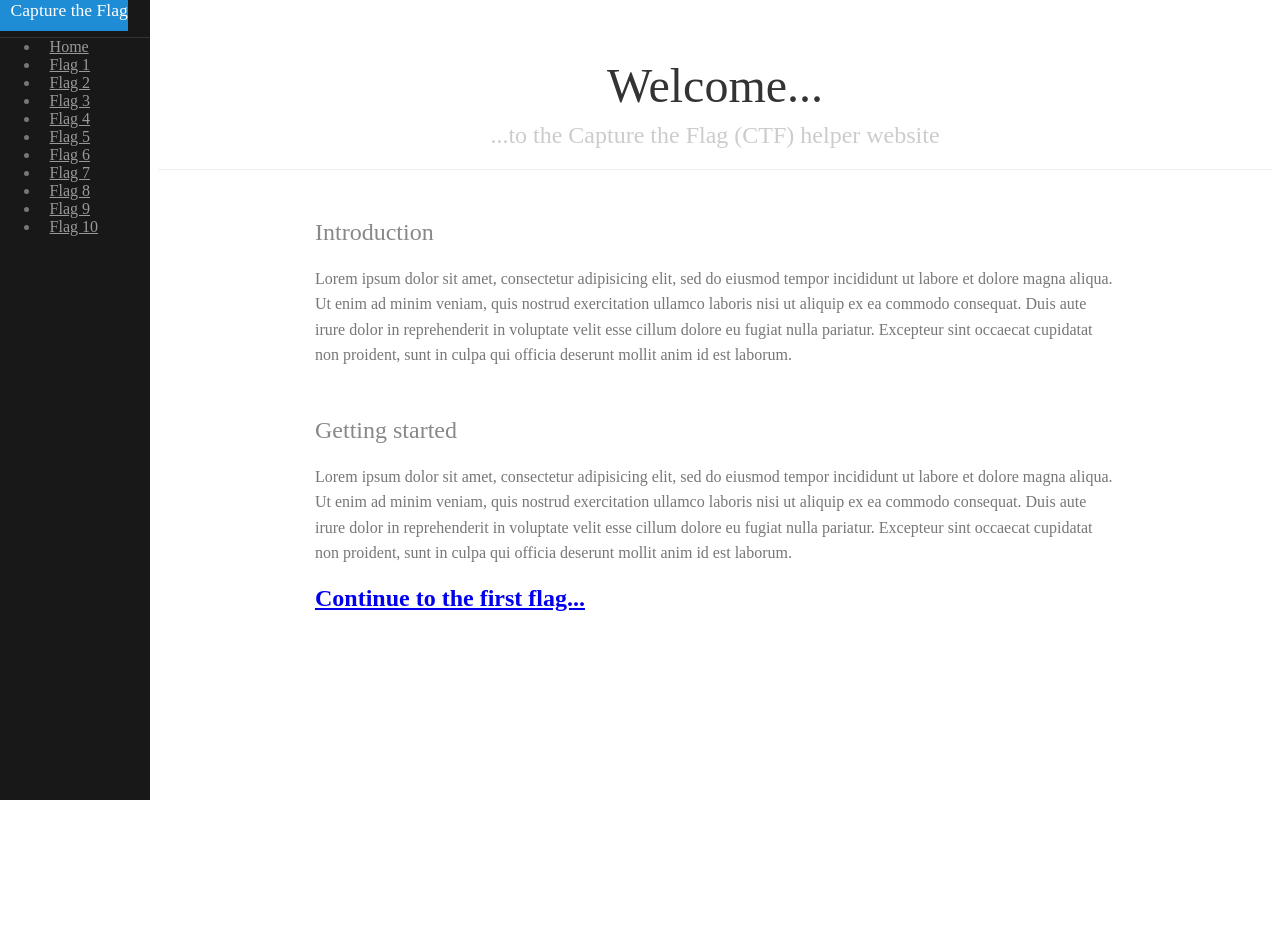
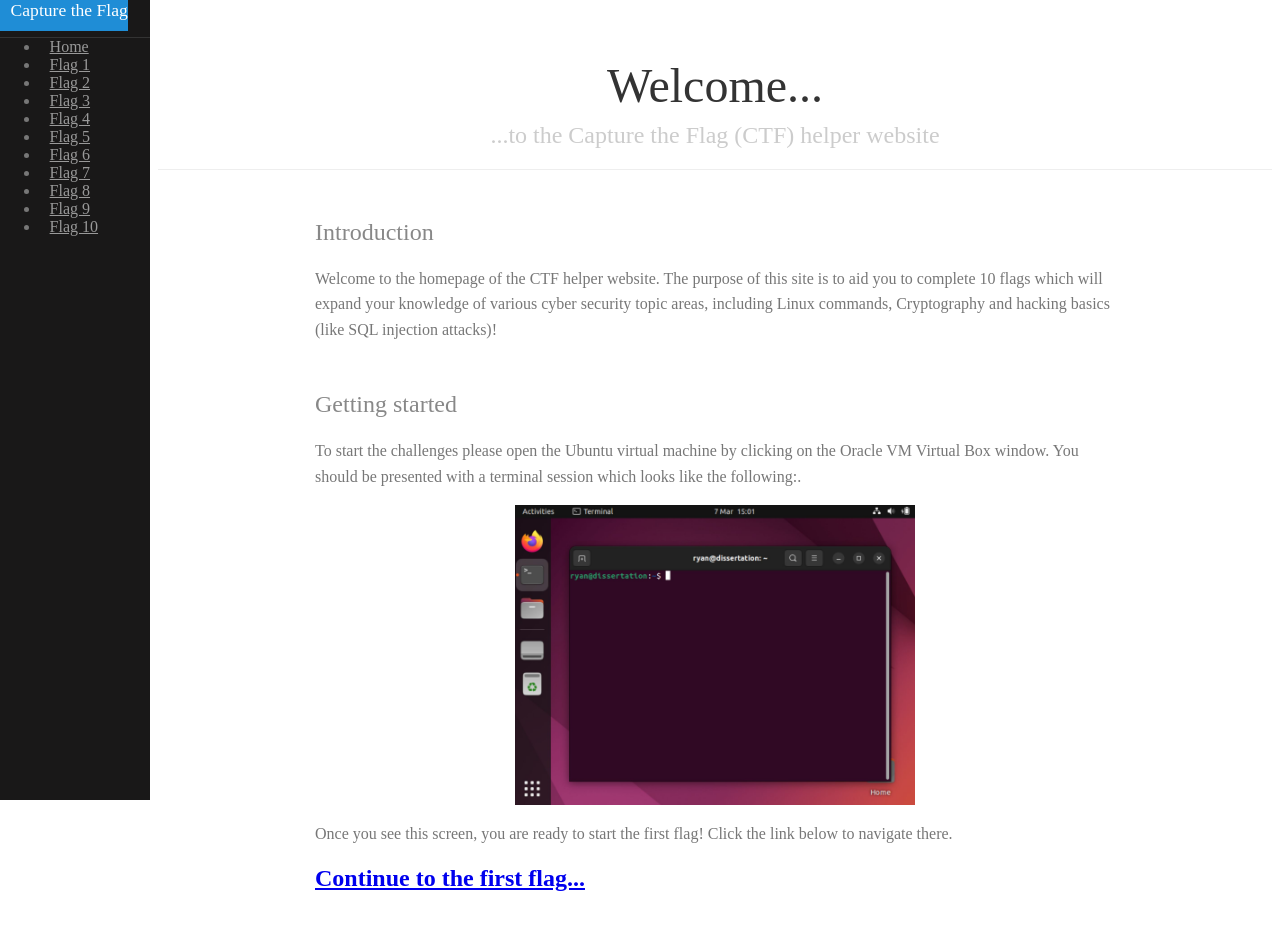
Before and after one commit to donnelly-r/ctf-website, a Flask app: page /index in a window 1280 px wide. Before the commit the page ends 800 px from the top, so only its background shows below. Run offline with Flask 2, Linux system fonts and the light colour scheme.

Commit message:
created content for index.html and added image hosting capability

```diff
--- a/static/style.css
+++ b/static/style.css
@@ -3,6 +3,13 @@ Style provided by https://github.com/pure-css/pure/tree/master/site/static/layou
 */
 
 .code { font-family: 'Courier New', Courier, monospace }
+
+.center {
+    display: block;
+    margin-left: auto;
+    margin-right: auto;
+    width: 50%;
+  }
 
 input[type=text], select {
     width: 100%;
--- a/templates/index.html
+++ b/templates/index.html
@@ -46,21 +46,21 @@
             <div class="content">
                 <h2 class="content-subhead">Introduction</h2>
                 <p>
-                    Lorem ipsum dolor sit amet, consectetur adipisicing elit, sed do eiusmod tempor incididunt ut labore
-                    et dolore magna aliqua. Ut enim ad minim veniam, quis nostrud exercitation ullamco laboris nisi ut
-                    aliquip ex ea commodo consequat. Duis aute irure dolor in reprehenderit in voluptate velit esse
-                    cillum dolore eu fugiat nulla pariatur. Excepteur sint occaecat cupidatat non proident, sunt in
-                    culpa qui officia deserunt mollit anim id est laborum.
+                    Welcome to the homepage of the CTF helper website. The purpose of this site is to aid you to
+                    complete 10 flags which will expand your knowledge of various cyber security topic areas, including
+                    Linux commands, Cryptography and hacking basics (like SQL injection attacks)!
                 </p>
+
                 <h2 class="content-subhead">Getting started</h2>
                 <p>
-                    Lorem ipsum dolor sit amet, consectetur adipisicing elit, sed do eiusmod tempor incididunt ut labore
-                    et dolore magna aliqua. Ut enim ad minim veniam, quis nostrud exercitation ullamco laboris nisi ut
-                    aliquip ex ea commodo consequat. Duis aute irure dolor in reprehenderit in voluptate velit esse
-                    cillum dolore eu fugiat nulla pariatur. Excepteur sint occaecat cupidatat non proident, sunt in
-                    culpa qui officia deserunt mollit anim id est laborum.
+                    To start the challenges please open the Ubuntu virtual machine by clicking on the Oracle VM Virtual
+                    Box window. You should be presented with a terminal session which looks like the following:.
                 </p>
-                <h2><a href="flag2" class="pure-menu-item">Continue to the first flag...</a></h2>
+                <img src="{{url_for('static', filename='assets/photo.jpg')}}" width="400px" class="center">
+                <p>
+                    Once you see this screen, you are ready to start the first flag! Click the link below to navigate there.
+                </p>
+                <h2><a href="flag1" class="pure-menu-item">Continue to the first flag...</a></h2>
             </div>
         </div>
     </div>
```
Also changed, not shown: static/assets/photo.jpg (added).
